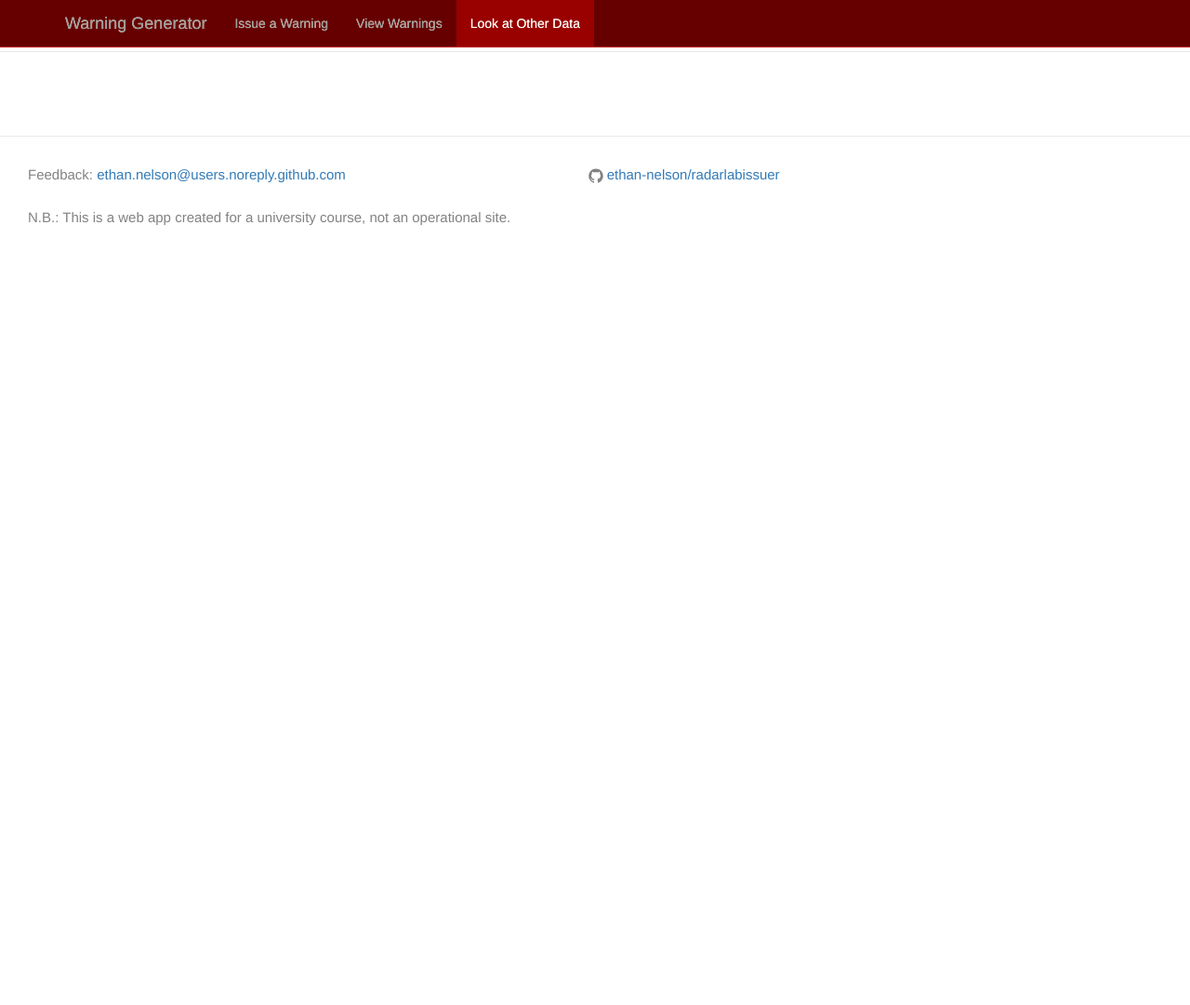
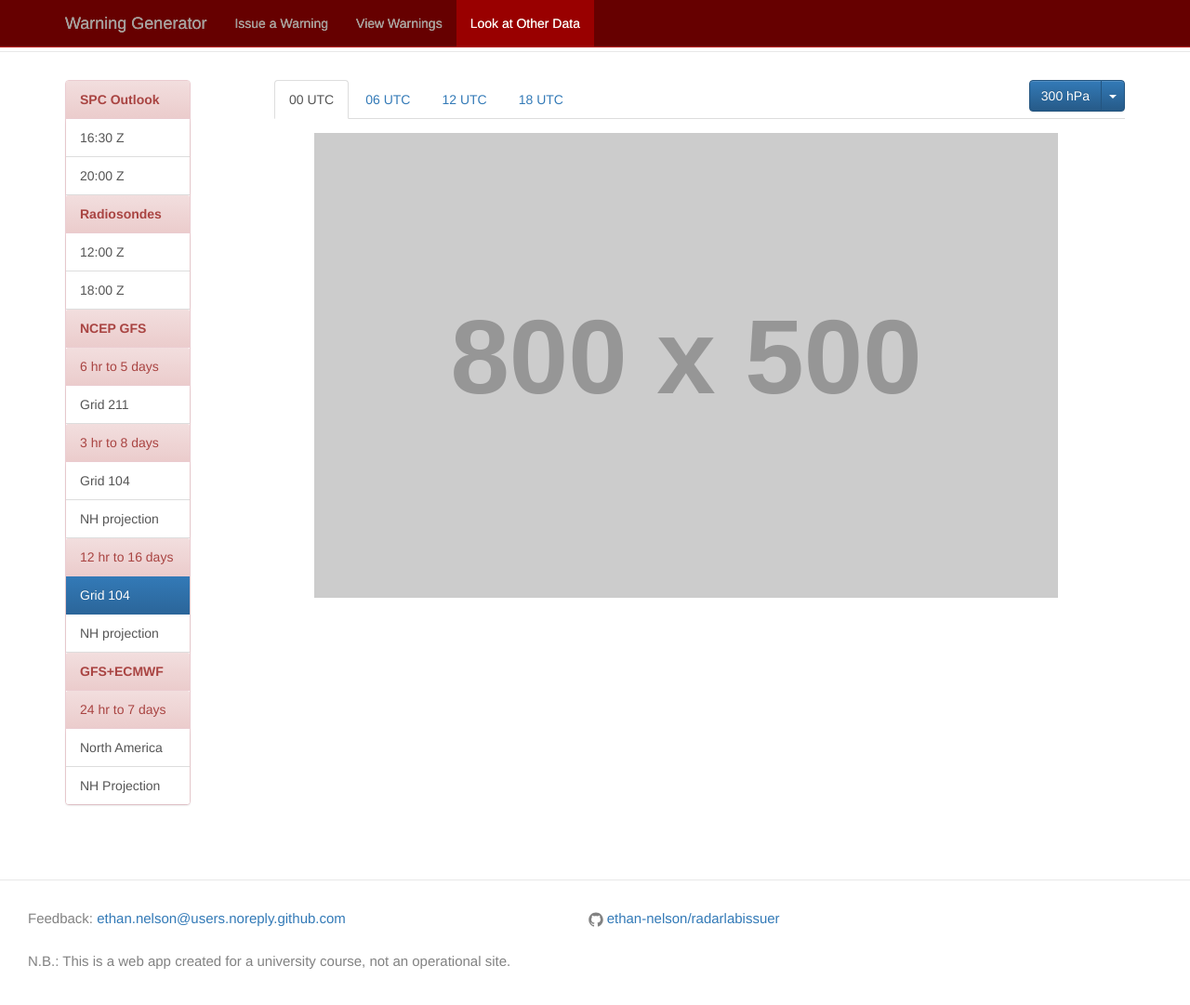
Before and after one commit to ethan-nelson/radarlabissuer, a Jekyll site: the page built from ancillary.html, in a window 1280 px wide and 1100 px high. Shown: the top 1081 px of the window at 93% size. Built offline with Jekyll 4.4.1, drawn with Linux system fonts in a browser that asks for light colours; nearby versions of some CDN libraries.

Commit message:
starting ancillary

```diff
--- a/_includes/footer.html
+++ b/_includes/footer.html
@@ -15,7 +15,7 @@
         <ul class="social-media-list">
           {% if site.github_username %}
           <li>
-            <a href="https://github.com/{{ site.github_username }}">
+            <a href="https://github.com/{{ site.github_username }}" target="_blank">
               <span class="icon  icon--github">
                 <svg viewBox="0 0 16 16">
                   <path fill="#828282" d="M7.999,0.431c-4.285,0-7.76,3.474-7.76,7.761 c0,3.428,2.223,6.337,5.307,7.363c0.388,0.071,0.53-0.168,0.53-0.374c0-0.184-0.007-0.672-0.01-1.32 c-2.159,0.469-2.614-1.04-2.614-1.04c-0.353-0.896-0.862-1.135-0.862-1.135c-0.705-0.481,0.053-0.472,0.053-0.472 c0.779,0.055,1.189,0.8,1.189,0.8c0.692,1.186,1.816,0.843,2.258,0.645c0.071-0.502,0.271-0.843,0.493-1.037 C4.86,11.425,3.049,10.76,3.049,7.786c0-0.847,0.302-1.54,0.799-2.082C3.768,5.507,3.501,4.718,3.924,3.65 c0,0,0.652-0.209,2.134,0.796C6.677,4.273,7.34,4.187,8,4.184c0.659,0.003,1.323,0.089,1.943,0.261 c1.482-1.004,2.132-0.796,2.132-0.796c0.423,1.068,0.157,1.857,0.077,2.054c0.497,0.542,0.798,1.235,0.798,2.082 c0,2.981-1.814,3.637-3.543,3.829c0.279,0.24,0.527,0.713,0.527,1.437c0,1.037-0.01,1.874-0.01,2.129 c0,0.208,0.14,0.449,0.534,0.373c3.081-1.028,5.302-3.935,5.302-7.362C15.76,3.906,12.285,0.431,7.999,0.431z"/>
--- a/ancillary.html
+++ b/ancillary.html
@@ -2,3 +2,85 @@
 layout: page
 title: Other Observations
 ---
+<div class="container">
+    <div class="row">
+		<div class="col-md-2 column">
+		    <div class="panel panel-danger" style="max-width: 135px;">
+				<div class="panel-heading"><b>SPC Outlook</b></div>
+				<div class="list-group">
+					<a class="list-group-item" href="#">16:30 Z</a>
+					<a class="list-group-item" href="#">20:00 Z</a>
+				</div>
+		        <div class="panel-heading"><b>Radiosondes</b></div>
+		        <div class="list-group">
+		            <a class="list-group-item" href="#">12:00 Z</a>
+		            <a class="list-group-item" href="#">18:00 Z</a>
+		        </div>
+		        <div class="panel-heading"><b>NCEP GFS</b></div>
+		        <div class="panel-heading">6 hr to 5 days</div>
+		            <div class="list-group">
+		                <a class="list-group-item" href="#">Grid 211</a>
+		            </div>
+		        <div class="panel-heading panel-default">3 hr to 8 days</div>
+		        <div class="list-group">
+		            <a class="list-group-item" href="#">Grid 104</a>
+		            <a class="list-group-item" href="#">NH projection</a>
+		        </div>
+		        <div class="panel-heading panel-default">12 hr to 16 days</div>
+		        <div class="list-group">
+		            <a class="list-group-item active" href="#">Grid 104</a>
+		            <a class="list-group-item" href="#">NH projection</a>
+		        </div>
+		        <div class="panel-heading"><b>GFS+ECMWF</b></div>
+		        <div class="panel-heading panel-default">24 hr to 7 days</div>
+		        <div class="list-group">
+		            <a class="list-group-item" href="#">North America</a>
+		            <a class="list-group-item" href="#">NH Projection</a>
+		        </div>
+		    </div>
+		</div>
+		<div class="col-md-10 column">
+        	<ul class="nav nav-tabs" style="margin-bottom: 15px;">
+          		<li class="active"><a href="#home" data-toggle="tab">00 UTC</a></li>
+          		<li><a href="#home" data-toggle="tab">06 UTC</a></li>
+          		<li><a href="#home" data-toggle="tab">12 UTC</a></li>
+          		<li><a href="#home" data-toggle="tab">18 UTC</a></li>
+		<div class="btn-group pull-right">
+          <button type="button" class="btn btn-primary">300 hPa</button>
+          <button type="button" class="btn btn-primary dropdown-toggle" data-toggle="dropdown"><span class="caret"></span></button>
+          <ul class="dropdown-menu">
+            <li><a href="#">RH/LI</a></li>
+            <li class="active"><a href="#">300 hPa</a></li>
+            <li><a href="#">500 hPa</a></li>
+            <li><a href="#">700 hPa</a></li>
+            <li><a href="#">850 hPa</a></li>
+            <li><a href="#">Surface</a></li>
+          </ul>
+		</div>
+			</ul>
+			<div id="myTabContent" class="tab-content">
+				<div class="tab-pane fade active in" id="00">
+
+				</div>
+				<div class="tab-pane fade" id="06">
+
+				</div>
+				<div class="tab-pane fade" id="12">
+
+				</div>
+				<div class="tab-pane fade" id="18">
+
+				</div>
+			</div>
+
+	   </div>
+
+
+<p></p>
+        <p><center><img id="image" alt="" src="http://placehold.it/800x500/ccc/aaa&text=Image here" /></center></p>
+
+	</div>
+
+
+
+</div>
```
Also changed, not shown: index.html (+20 -20 lines).
